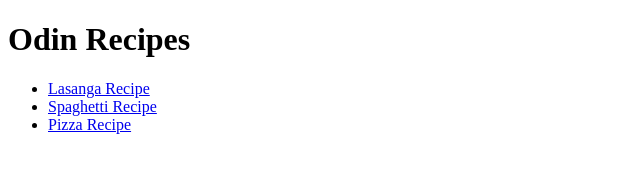
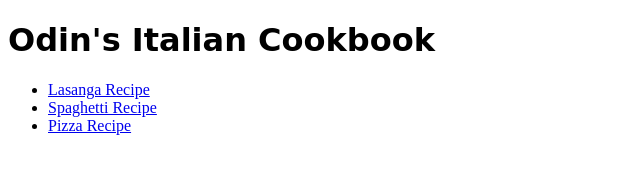
Before and after one commit to elliottfeltham/odin-recipes, a plain HTML site: page index.html in a window 1280 px wide. Shown: the whole page, without its empty margins (0-640 px from the left). Drawn offline with Linux system fonts and the light colour scheme.

Commit message:
Update html files and link css

```diff
--- a/index.html
+++ b/index.html
@@ -3,14 +3,19 @@
 <head>
     <meta charset="UTF-8">
     <meta name="viewport" content="width=device-width, initial-scale=1.0">
+    <link rel="stylesheet" href="./styles.css">
     <title>Odin Recipes</title>
 </head>
 <body>
-    <h1>Odin Recipes</h1>
-    <ul>
-        <li><a href="./recipes/lasanga.html">Lasanga Recipe</a></li>
-        <li><a href="./recipes/spaghetti.html">Spaghetti Recipe</a></li>
-        <li><a href="./recipes/pizza.html">Pizza Recipe</a></li>
-    </ul>
+    <header>
+        <h1>Odin's Italian Cookbook</h1>
+    </header>
+    <navbar>
+        <ul>
+            <li><a href="./recipes/lasanga.html">Lasanga Recipe</a></li>
+            <li><a href="./recipes/spaghetti.html">Spaghetti Recipe</a></li>
+            <li><a href="./recipes/pizza.html">Pizza Recipe</a></li>
+        </ul>
+    </navbar>
 </body>
 </html>
--- a/styles.css
+++ b/styles.css
@@ -0,0 +1,3 @@
+h1 {
+    font-family: 'Brush Script MT', cursive;
+}
```
Also changed, not shown: recipes/lasanga.html (+1 -0 lines), recipes/pizza.html (+1 -0 lines), recipes/spaghetti.html (+1 -0 lines).
